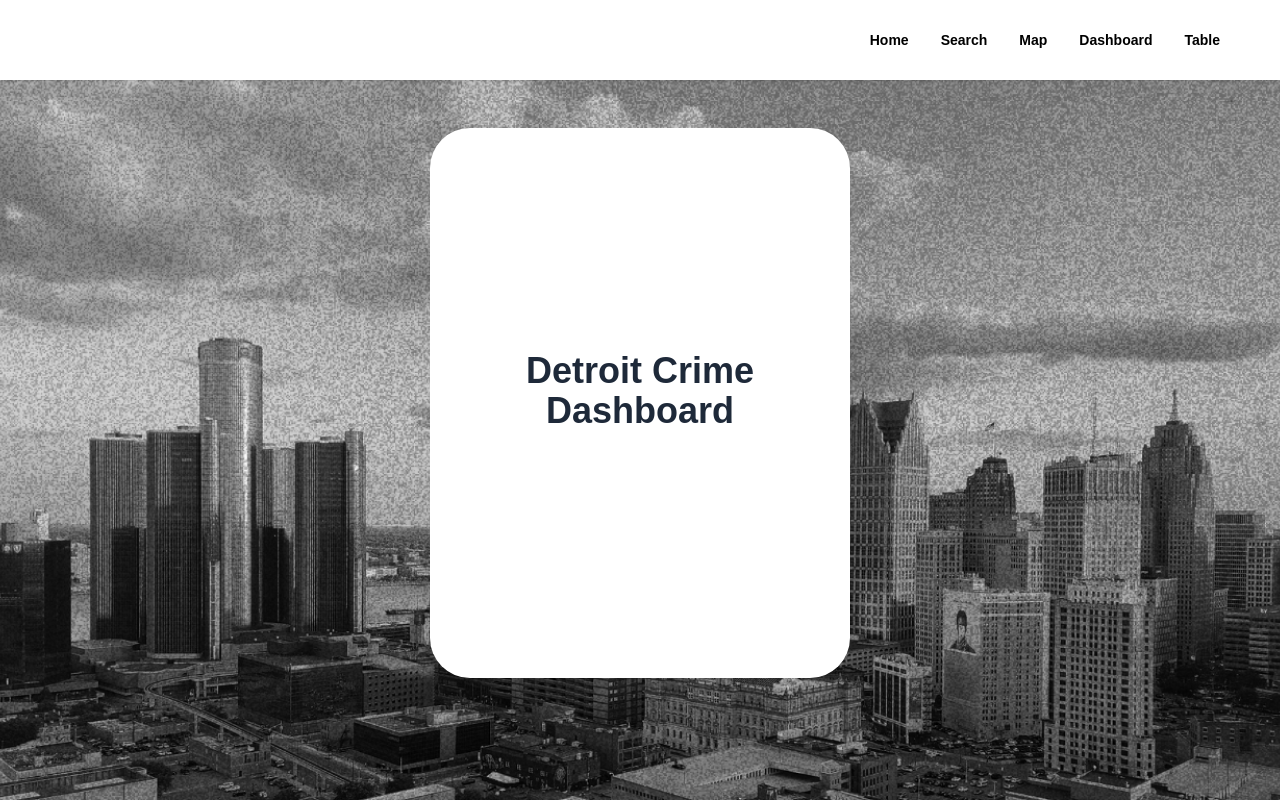
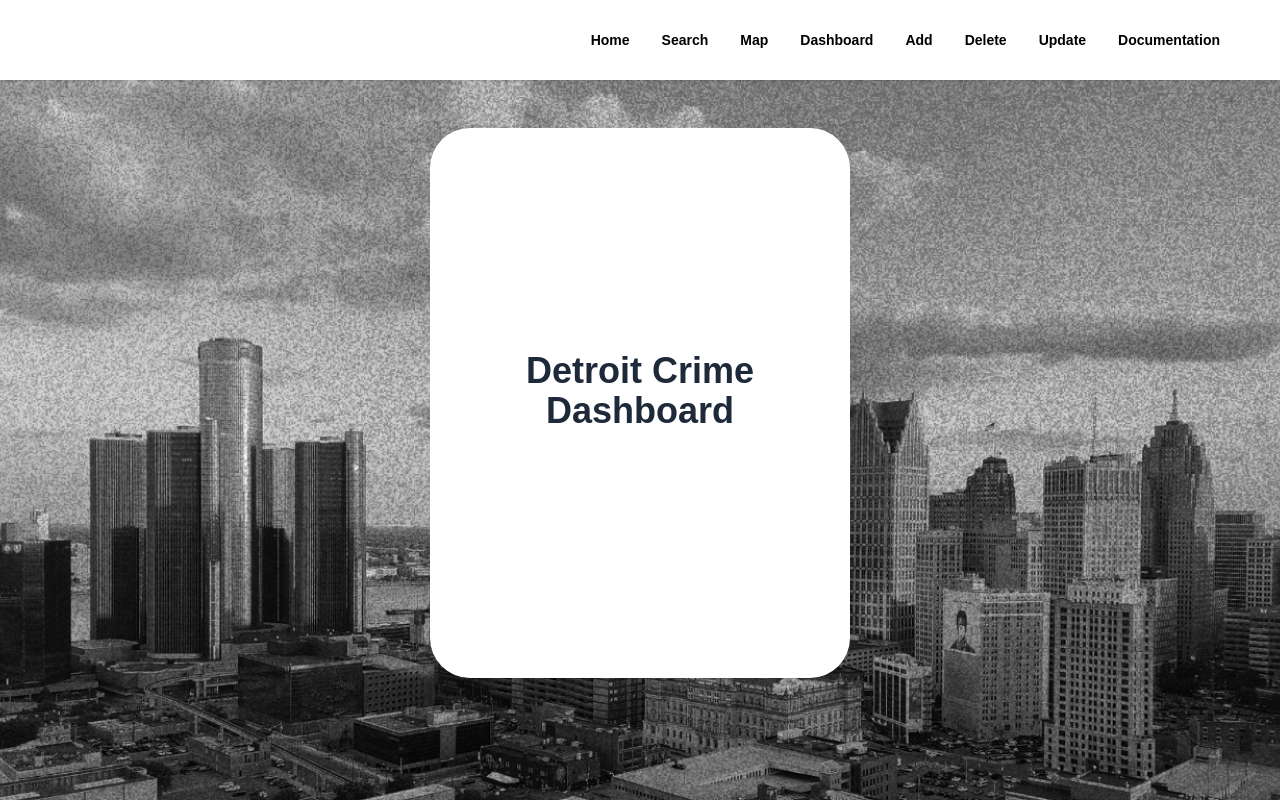
Before and after one commit to nahyunkim036/detroitCrime, a Next.js app: page / in a window 1280 px wide. Built offline with nearby package versions, Linux system fonts and the light colour scheme.

Commit message:
fixed navbar to fit project requirements

```diff
--- a/app/components/navbar.tsx
+++ b/app/components/navbar.tsx
@@ -8,7 +8,10 @@
     { name: "Search", href: "/search" },
     { name: "Map", href: "/map" },
     { name: "Dashboard", href: "/dashboard" },
-    { name: "Table", href: "/table" },
+    { name: "Add", href: "/table" },
+    { name: "Delete", href: "" },
+    {name: "Update", href: ""},
+    {name: "Documentation", href: "/about"},
   ];
 
   return (
```
